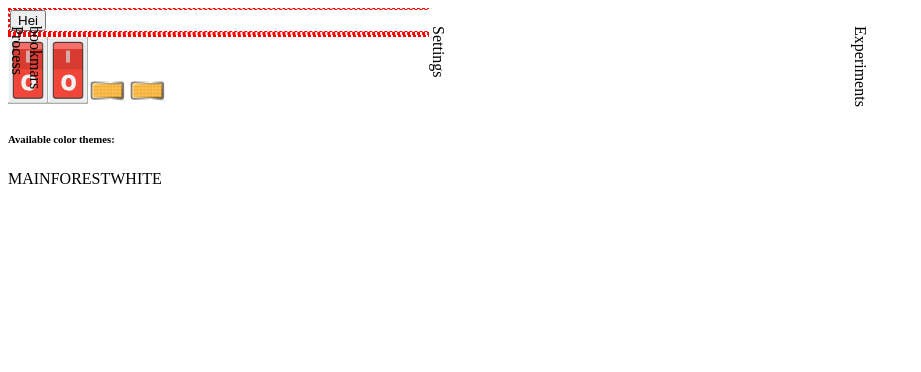
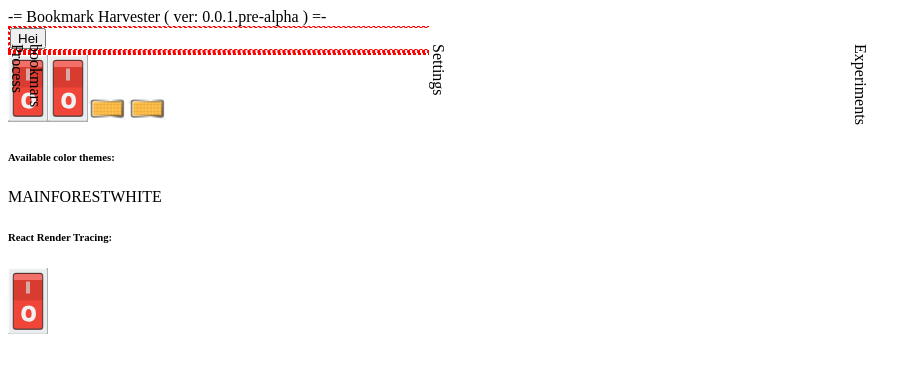
Before and after one commit to ocoka/harvester, a React app: page / in a window 1280 px wide. Shown: the top 372 px of the page, without its empty margins (0-921 px from the left). Built offline with nearby package versions, Linux system fonts and the light colour scheme; the HTML template or start-up script is replaced by a standard one.

Commit message:
UI control react rendering tracing

```diff
--- a/src/components/app.tsx
+++ b/src/components/app.tsx
@@ -5,15 +5,18 @@ import { HiLuxRef } from '@/components/utils/hilux';
 import { loadDefaultTheme, changeTheme } from '@/services/theme_loader2';
 import './app.scss';
 import { VmWorkbench } from './vm/workbench';
+import { CoSwitchLightMemo, CoSwitchMemo } from './shared/switch';
 
 loadDefaultTheme();
 export function CoApp() {
+  const themes = ['main', 'forest', 'white'];
+  const [trace, setTrace] = useState(window.reactorTrace);
   const myRef = useRef<HTMLDivElement>(null)
   HiLuxRef('app', myRef);
-  const themes = ['main', 'forest', 'white'];
   return (
     <div className='app o-centered' ref={myRef}>
       <div className='app__header o-centered__cont'>
+        -= Bookmark Harvester ( ver: 0.0.1.pre-alpha ) =-
       </div>
       <div className='app__content o-centered__cont o-centered__cont_full'>
         <VmWorkbench/>
@@ -23,6 +26,10 @@ export function CoApp() {
           <h6 className='c-fan-head'>Available color themes:</h6>
           {themes.map(_ => <span className='app__theme-click' onClick={() => { changeTheme(_) }} key={_}>{_}</span>)}
         </section>
+        <section>
+          <h6 className='c-fan-head'>React Render Tracing:</h6>
+          <CoSwitchMemo value={trace} onChange={(newVal) => { console.log(`Tracing state: ${newVal}`); window.reactorTrace = newVal; setTrace(newVal) }} />
+        </section>
       </div>
     </div>
   );
--- a/src/components/utils/hilight.scss
+++ b/src/components/utils/hilight.scss
@@ -1,7 +1,6 @@
 .hilight {
   transition: outline 1s;
   outline: lightgoldenrodyellow 4px dashed;
-  font-family: monospace;
   &#{&}_fire {
     transition: none;
     outline-color: red;
@@ -13,6 +12,7 @@
   &[data-rc] {
     position: relative;
     &:before {
+      font-family: monospace;
       font-size: 1rem;
       transition: font-size 1s;
       z-index: 10;
```
